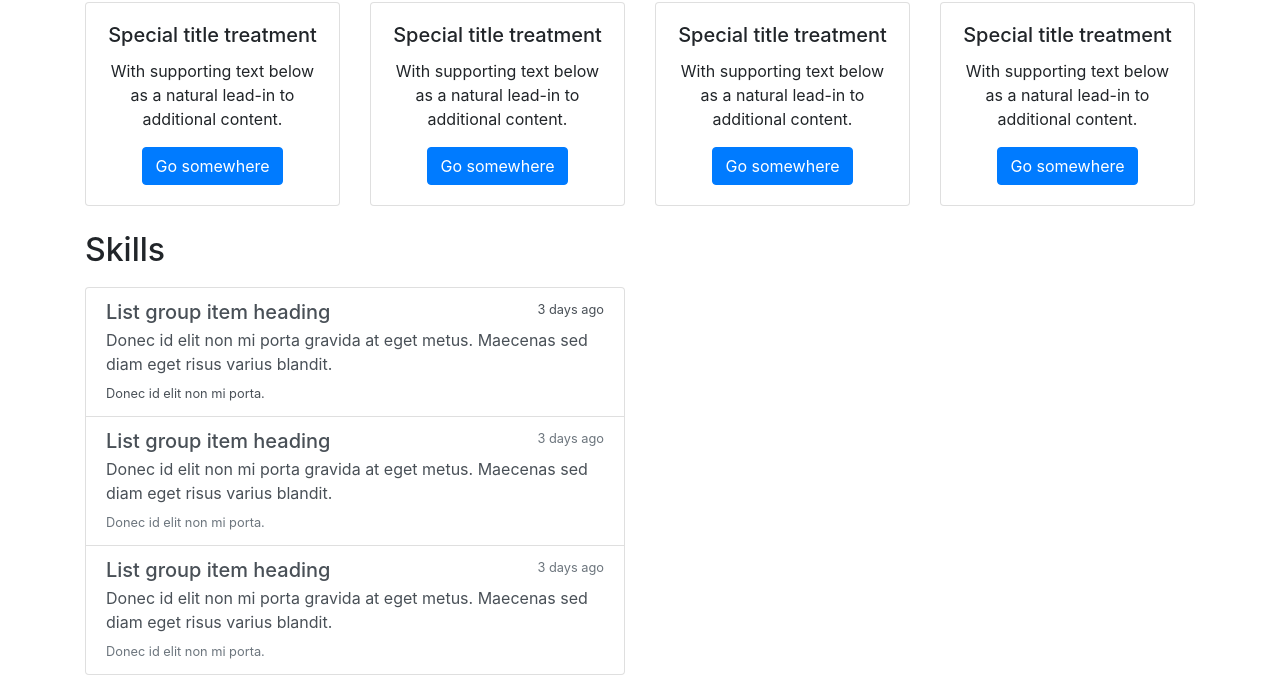
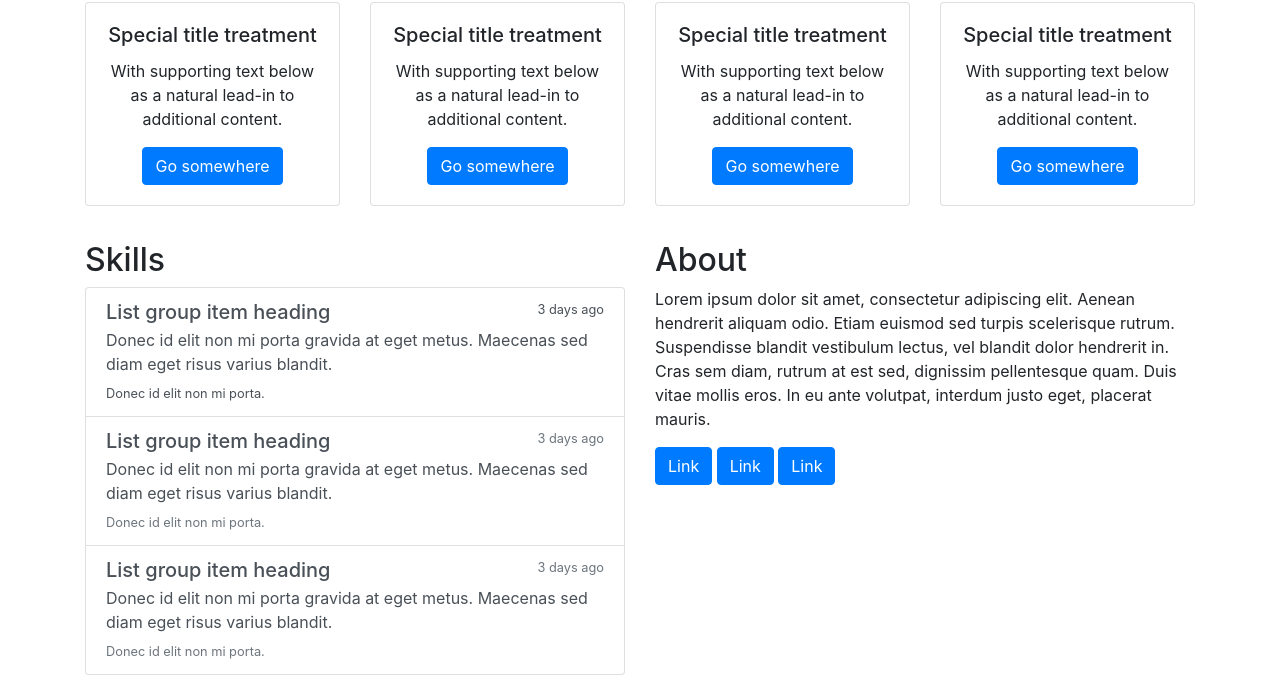
Before and after one commit to tascott/Bootstrap-Portfolio, a plain HTML site: page index.html in a window 1280 px wide. Shown: the part 513-1195 px from the top of the page. Drawn offline with nearby package versions, Linux system fonts and the light colour scheme.

Commit message:
Add a basic about section with placeholder text

```diff
--- a/index.html
+++ b/index.html
@@ -105,12 +105,11 @@
 
 
             <!-- Skills & About/Contact -->
-            <row class="project-header">
-                <h2 id="skills">Skills</h2>
-            </row>
+            <!-- Note: I don't really like these on the same row but it's to spec! -->
 
             <div class="row skills-about">
-                <div class="col-sm-6">
+                <div class="col-sm-12 col-md-6">
+                    <h2 id="skills">Skills</h2>
                     <div class="list-group">
                         <div class="list-group-item list-group-item-action flex-column align-items-start">
                             <div class="d-flex w-100 justify-content-between">
@@ -141,18 +140,18 @@
                         </div>
                     </div>
                 </div>
-                <div class="col-sm-6">
-
+                <div class="col-sm-12 col-md-6">
+                    <h2 id="about">About</h2>
+                    <p>Lorem ipsum dolor sit amet, consectetur adipiscing elit. Aenean hendrerit aliquam odio. Etiam euismod sed turpis scelerisque rutrum. Suspendisse blandit vestibulum lectus, vel blandit dolor hendrerit in. Cras sem diam, rutrum at est sed, dignissim pellentesque quam. Duis vitae mollis eros. In eu ante volutpat, interdum justo eget, placerat mauris.</p>
+                    <a class="btn btn-primary" href="#" role="button">Link</a>
+                    <a class="btn btn-primary" href="#" role="button">Link</a>
+                    <a class="btn btn-primary" href="#" role="button">Link</a>
                 </div>
             </div>
-
-
-
-            <!-- Footer -->
         </div>
-
     </main>
 
+    <!-- Footer -->
     <footer class="footer">
         <div class="container">
             <span class="text-muted">Place sticky footer content here.</span>
```
